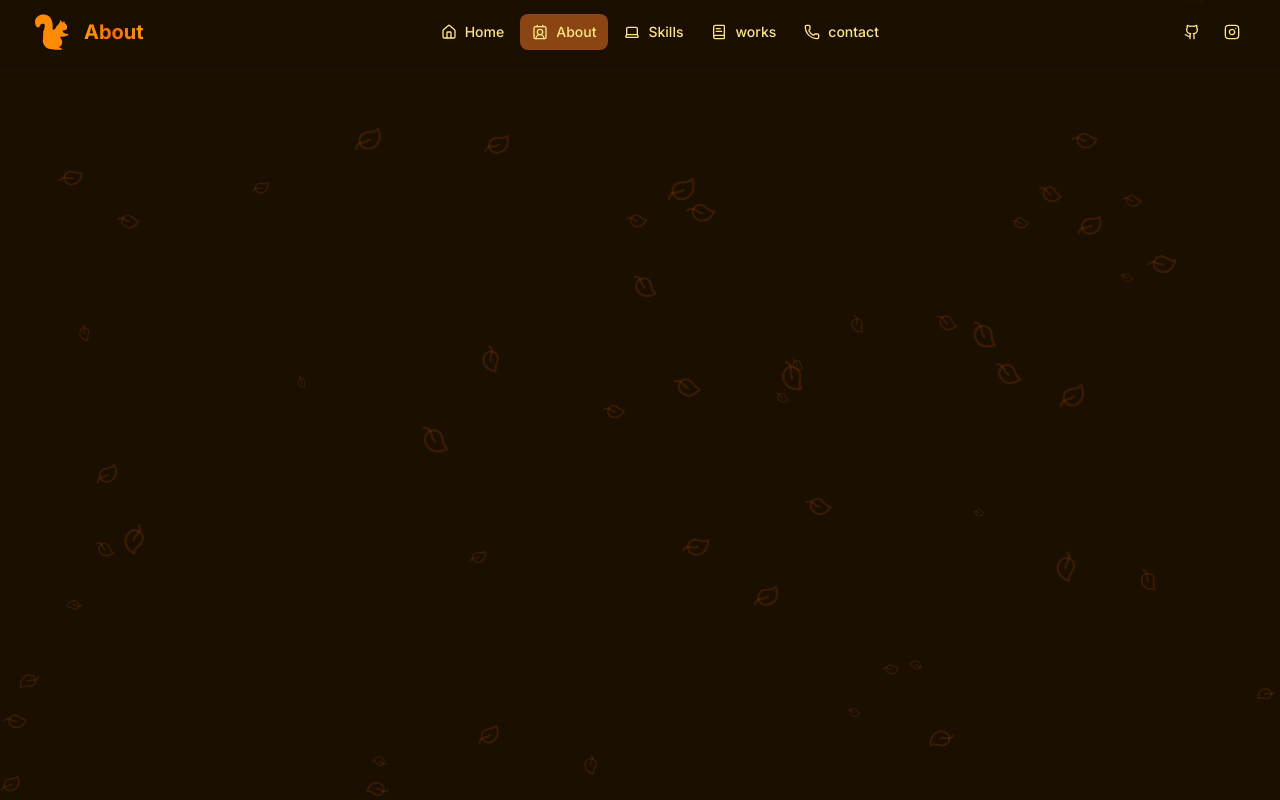
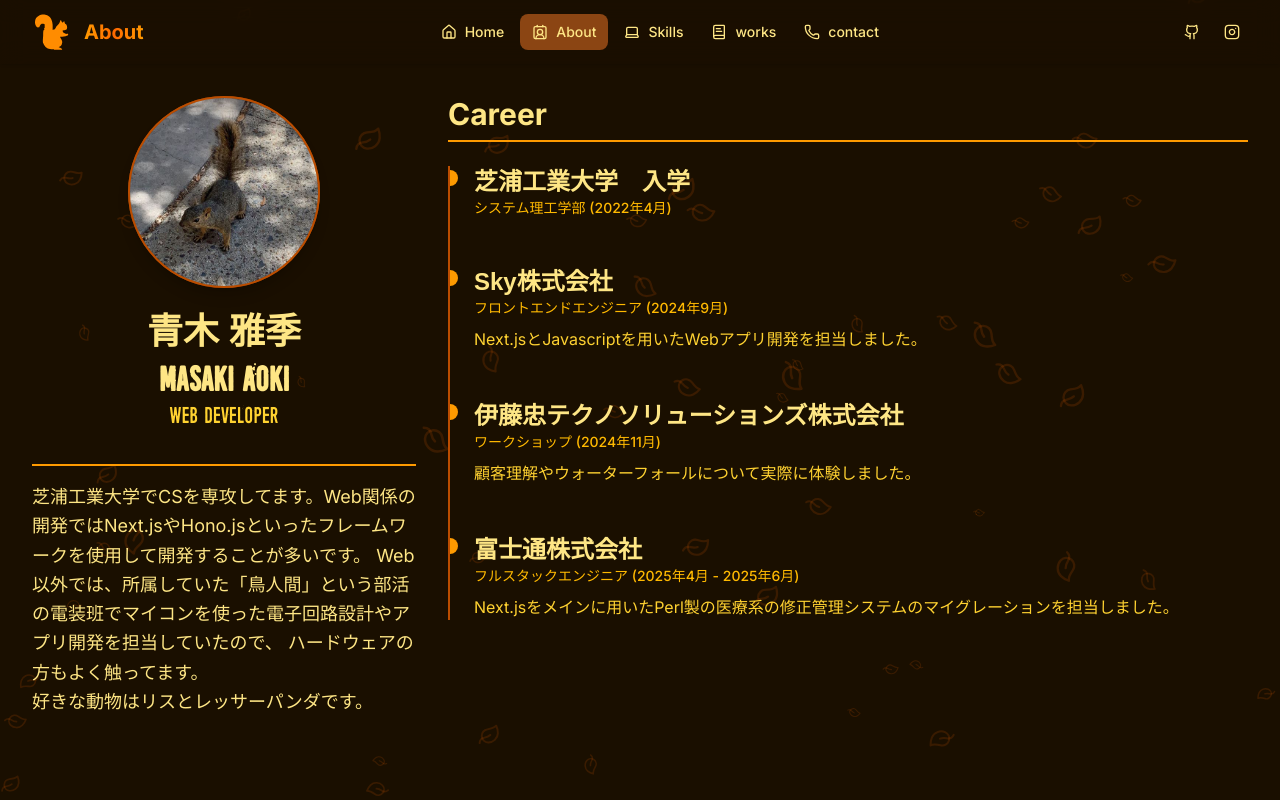
Before and after one commit to bp22013/Plofile_ver2, a Next.js app: page /about in a window 1280 px wide. Built offline with nearby package versions, Linux system fonts and the light colour scheme; a web font is replaced by a local one.

Commit message:
aboutページを作成

```diff
--- a/src/app/about/page.tsx
+++ b/src/app/about/page.tsx
@@ -1,17 +1,143 @@
-/* Aboutページ */
+/* Aboutページ — NavBarと重ならず、ページスクロール無し */
 
 'use client';
 
 import React from 'react';
 import { NextPage } from 'next';
+import Image from 'next/image';
+import { motion } from 'framer-motion';
 import { AnimatedLeaves } from '../components/leafAnimation';
+import { AprilFonts } from '@/../public/fonts/AprilFonts';
+import { YasashisaFont } from '@/../public/fonts/YasashisaFonts';
 
 const AboutPage: NextPage = () => {
+    const containerVariants = {
+        hidden: { opacity: 0 },
+        visible: {
+            opacity: 1,
+            transition: { staggerChildren: 0.3, delayChildren: 0.2 },
+        },
+    };
+
+    const itemVariants = {
+        hidden: { y: 20, opacity: 0 },
+        visible: { y: 0, opacity: 1, transition: { duration: 0.5 } },
+    };
+
+    const internships = [
+        {
+            company: '芝浦工業大学　入学',
+            role: 'システム理工学部',
+            period: '2022年4月',
+            description: '',
+        },
+        {
+            company: 'Sky株式会社',
+            role: 'フロントエンドエンジニア',
+            period: '2024年9月',
+            description: 'Next.jsとJavascriptを用いたWebアプリ開発を担当しました。',
+        },
+        {
+            company: '伊藤忠テクノソリューションズ株式会社',
+            role: 'ワークショップ',
+            period: '2024年11月',
+            description: '顧客理解やウォーターフォールについて実際に体験しました。',
+        },
+        {
+            company: '富士通株式会社',
+            role: 'フルスタックエンジニア',
+            period: '2025年4月 - 2025年6月',
+            description:
+                'Next.jsをメインに用いたPerl製の医療系の修正管理システムのマイグレーションを担当しました。',
+        },
+    ];
+
     return (
-        <div className="bg-[#1A0F00] fixed inset-0 overflow-hidden">
-            <main>
+        <div className="fixed inset-x-0 top-16 bottom-0 bg-[#1A0F00] text-amber-200 overflow-hidden">
+            <div className="absolute inset-0 pointer-events-none">
                 <AnimatedLeaves />
-            </main>
+            </div>
+
+            <motion.main
+                className="relative z-10 mx-auto h-full max-w-7xl p-4 sm:p-8"
+                variants={containerVariants}
+                initial="hidden"
+                animate="visible"
+            >
+                <motion.div
+                    className="grid h-full grid-cols-1 md:grid-cols-3 gap-6 md:gap-8 items-start"
+                    variants={itemVariants}
+                >
+                    <div className="md:col-span-1 flex flex-col items-center space-y-5 md:space-y-6 min-h-0">
+                        <div className="w-40 h-40 sm:w-44 sm:h-44 md:w-48 md:h-48 bg-amber-800 rounded-full flex items-center justify-center shadow-lg">
+                            <Image
+                                src="/main-icon.png"
+                                alt="Main Icon"
+                                width={220}
+                                height={220}
+                                className="rounded-full border-2 border-amber-700 bg-[#8b4513] shadow-lg"
+                            />
+                        </div>
+                        <div className="text-center">
+                            <h1
+                                className={`${YasashisaFont.className} text-3xl sm:text-4xl font-bold`}
+                            >
+                                青木 雅季
+                            </h1>
+                            <h4
+                                className={`${AprilFonts.className} text-3xl sm:text-4xl mt-2 font-bold`}
+                            >
+                                Masaki Aoki
+                            </h4>
+                            <p className={`${AprilFonts.className} text-amber-300 text-2xl`}>
+                                Web Developer
+                            </p>
+                        </div>
+                        <div className="text-base sm:text-lg text-center md:text-left">
+                            <h2 className="text-2xl font-bold mb-3 sm:mb-4 border-b-2 border-amber-500 pb-2"></h2>
+                            <p className="leading-relaxed">
+                                芝浦工業大学でCSを専攻してます。Web関係の開発ではNext.jsやHono.jsといったフレームワークを使用して開発することが多いです。
+                                Web以外では、所属していた「鳥人間」という部活の電装班でマイコンを使った電子回路設計やアプリ開発を担当していたので、
+                                ハードウェアの方もよく触ってます。
+                            </p>
+                            <p className="leading-relaxed">
+                                好きな動物はリスとレッサーパンダです。
+                            </p>
+                        </div>
+                    </div>
+
+                    {/* Right Column */}
+                    <div className="md:col-span-2 min-h-0">
+                        <h1 className="text-2xl sm:text-3xl font-bold mb-4 sm:mb-6 border-b-2 border-amber-500 pb-2">
+                            Career
+                        </h1>
+
+                        {/* タイムライン（ページスクロールなし。収まらない場合は下の overflow-auto を有効化） */}
+                        <div className="relative h-[calc(100%-3rem)] sm:h-[calc(100%-4.5rem)] border-l-2 border-amber-700 pl-6 space-y-8 sm:space-y-12 overflow-hidden">
+                            {internships.map((internship, index) => (
+                                <motion.div
+                                    key={index}
+                                    className="relative"
+                                    variants={itemVariants}
+                                >
+                                    <div className="absolute -left-8 top-1 w-4 h-4 bg-amber-500 rounded-full" />
+                                    <h3
+                                        className={`${YasashisaFont.className} text-xl sm:text-2xl font-semibold`}
+                                    >
+                                        {internship.company}
+                                    </h3>
+                                    <p className="text-sm sm:text-md text-amber-400 font-medium">
+                                        {internship.role} ({internship.period})
+                                    </p>
+                                    <p className="mt-2 text-amber-300 leading-relaxed">
+                                        {internship.description}
+                                    </p>
+                                </motion.div>
+                            ))}
+                        </div>
+                    </div>
+                </motion.div>
+            </motion.main>
         </div>
     );
 };
--- a/src/app/skills/page.tsx
+++ b/src/app/skills/page.tsx
@@ -9,7 +9,6 @@ import { AnimatedLeaves } from '../components/leafAnimation';
 import { CustomModal } from '../components/CustomModal';
 import Loading from '../loading';
 import { motion } from 'framer-motion';
-import { WordRotate } from '@/components/magicui/word-rotate';
 import { skillCategories, type Skill, type SkillCategory } from './skillsData';
 import {
     Carousel,
@@ -68,10 +67,9 @@ const SkillsPage: NextPage = () => {
                 </div>
 
                 <div className="text-center z-10 mb-12">
-                    <WordRotate
-                        className="text-4xl md:text-5xl font-bold bg-gradient-to-r from-amber-500 via-orange-500 to-amber-500 text-transparent bg-clip-text"
-                        words={['Skills', 'スキル']}
-                    />
+                    <h1 className="text-4xl md:text-5xl font-bold bg-gradient-to-r from-amber-500 via-orange-500 to-amber-500 text-transparent bg-clip-text">
+                        Skills
+                    </h1>
                     <p className="mt-2 text-lg text-amber-300/80">
                         スキル一覧（※クリックで詳細を表示）
                     </p>
--- a/src/server/route/contact/sender.ts
+++ b/src/server/route/contact/sender.ts
@@ -11,16 +11,29 @@ export const sendEmail = async (name: string, email: string, message: string) =>
         },
     });
 
-    const mailOptions = {
+    // 管理者向けのメールオプション
+    const mailOptionsToAdmin = {
         from: email,
         to: process.env.TO_EMAIL_ADDRESS,
         subject: 'お問い合わせがありました',
         text: `お名前: ${name}\nメールアドレス: ${email}\n\nメッセージ:\n${message}`,
     };
 
+    // ユーザー向けの確認メールオプション
+    const mailOptionsToUser = {
+        from: process.env.GMAIL_USER,
+        to: email,
+        subject: '【お問い合わせありがとうございます】',
+        text: `${name}様\n\nお問い合わせいただきありがとうございます。\n以下の内容でお問い合わせを受け付けました。\n\n--------------------\nお名前: ${name}\nメールアドレス: ${email}\n\nメッセージ:\n${message}\n--------------------\n\n内容を確認の上、折り返しご連絡いたしますので、今しばらくお待ちください`,
+    };
+
     try {
-        await transporter.sendMail(mailOptions);
-        console.log('Email sent successfully');
+        // 管理者とユーザーにメールを送信
+        await Promise.all([
+            transporter.sendMail(mailOptionsToAdmin),
+            transporter.sendMail(mailOptionsToUser),
+        ]);
+        console.log('Emails sent successfully');
     } catch (error) {
         console.error('Error sending email:', error);
         throw new Error('Error sending email');
```
